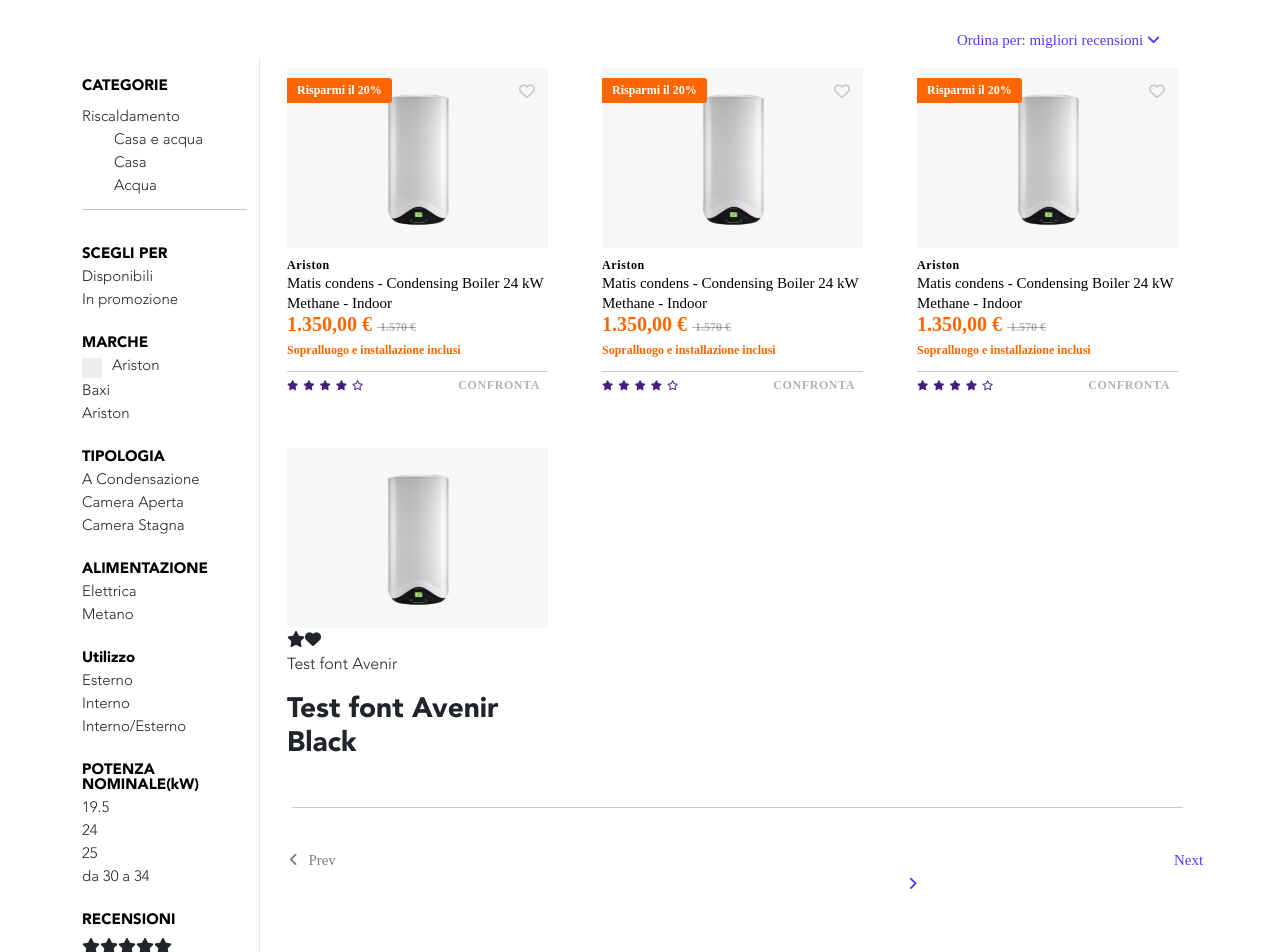
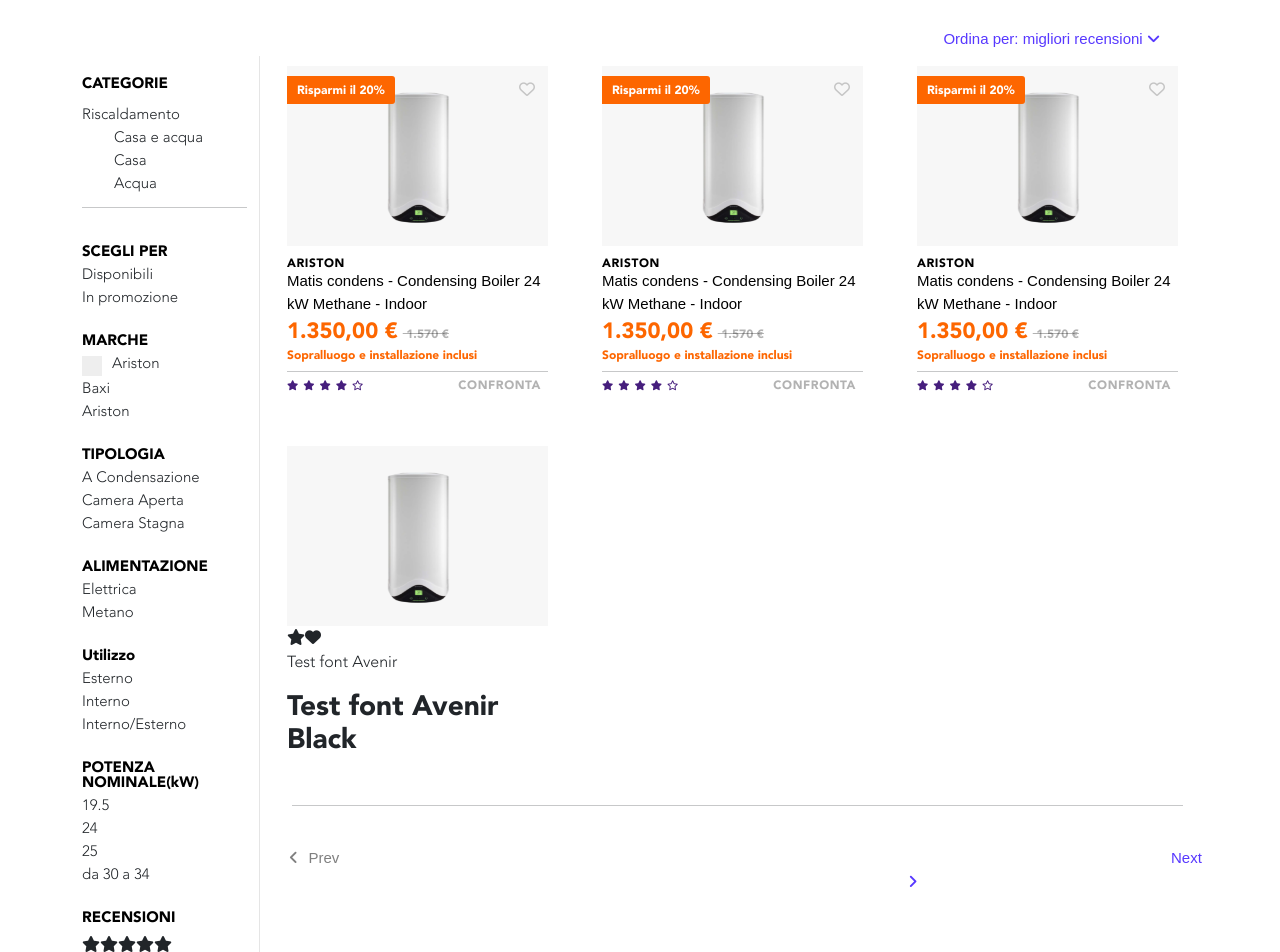
Before and after one commit to Daurelian/frontend-test-master, a React (Create React App) app: page / in a window 1280 px wide. Shown: the top 952 px of the page. Built offline with nearby package versions, Linux system fonts and the light colour scheme.

Commit message:
sistemazione font

```diff
--- a/src/App.js
+++ b/src/App.js
@@ -66,7 +66,7 @@
               <img src={boiler} alt="Boiler_Image" className="image_product" />
               <i class="far fa-heart prefer_product"></i>
               <span className="alert_product">Risparmi il 20%</span>
-              <h5 className="title_product">Ariston</h5>
+              <h5 className="title_product">ARISTON</h5>
               <p className="description_product">
                 Matis condens - Condensing Boiler 24 kW Methane - Indoor
               </p>
@@ -90,7 +90,7 @@
               <img src={boiler} alt="Boiler_Image" />
               <i class="far fa-heart prefer_product"></i>
               <span className="alert_product">Risparmi il 20%</span>
-              <h5 className="title_product">Ariston</h5>
+              <h5 className="title_product">ARISTON</h5>
               <p className="description_product">
                 Matis condens - Condensing Boiler 24 kW Methane - Indoor
               </p>
@@ -113,7 +113,7 @@
               <img src={boiler} alt="Boiler_Image" />
               <i class="far fa-heart prefer_product"></i>
               <span className="alert_product">Risparmi il 20%</span>
-              <h5 className="title_product">Ariston</h5>
+              <h5 className="title_product">ARISTON</h5>
               <p className="description_product">
                 Matis condens - Condensing Boiler 24 kW Methane - Indoor
               </p>
--- a/src/styles/index.scss
+++ b/src/styles/index.scss
@@ -54,7 +54,8 @@
 
 .order_for {
   text-align: right;
-  font: normal normal normal 15px/20px Avenir;
+  font-family: "Avenir-Book", Arial, Helvetica, sans-serif;
+  font-size: 15px;
   letter-spacing: 0px;
   color: #5738ff;
   opacity: 1;
@@ -95,25 +96,27 @@
   opacity: 1;
   letter-spacing: 0px;
   color: #ffffff;
-  font: normal normal 900 12px/15px Avenir;
+  font-family: "Avenir-Black", Arial, Helvetica, sans-serif;
+  font-size: 12px;
   padding: 5px 10px;
   text-align: left;
 }
 
 .title_product {
   text-align: left;
-  font: normal normal 900 12px/15px Avenir;
+  font-family: "Avenir-Black", Arial, Helvetica, sans-serif;
+  font-size: 12px;
   letter-spacing: 0.6px;
   color: #000000;
   opacity: 1;
   margin-top: 10px;
   margin-bottom: 0px;
-  font-weight: bold;
 }
 
 .description_product {
   text-align: left;
-  font: normal normal normal 15px/20px Avenir;
+  font-family: "Avenir-Book", Arial, Helvetica, sans-serif;
+  font-size: 15px;
   letter-spacing: 0px;
   color: #000000;
   opacity: 1;
@@ -122,7 +125,8 @@
 
 .price_product {
   text-align: left;
-  font: normal normal 900 20px/22px Avenir;
+  font-family: "Avenir-Black", Arial, Helvetica, sans-serif;
+  font-size: 22px;
   letter-spacing: 0px;
   color: #fd6600;
   opacity: 1;
@@ -130,7 +134,8 @@
 
 .sale_product {
   text-align: left;
-  font: normal normal 900 12px/15px Avenir;
+  font-family: "Avenir-Black", Arial, Helvetica, sans-serif;
+  font-size: 12px;
   letter-spacing: 0px;
   color: #0000004d;
   opacity: 1;
@@ -151,7 +156,8 @@
 
 .information_product {
   text-align: left;
-  font: normal normal 900 12px/25px Avenir;
+  font-family: "Avenir-Black", Arial, Helvetica, sans-serif;
+  font-size: 12px;
   letter-spacing: 0px;
   color: #fd6600;
   opacity: 1;
@@ -164,7 +170,8 @@
 
 .confront {
   text-align: right;
-  font: normal normal 900 12px/25px Avenir;
+  font-family: "Avenir-Black", Arial, Helvetica, sans-serif;
+  font-size: 12px;
   letter-spacing: 0.6px;
   color: #0000004d;
   opacity: 1;
@@ -183,7 +190,8 @@
 
 .page_prev {
   text-align: left;
-  font: normal normal normal 15px/20px Avenir;
+  font-family: "Avenir-Book", Arial, Helvetica, sans-serif;
+  font-size: 15px;
   letter-spacing: 0px;
   color: #00000080;
   opacity: 1;
@@ -192,11 +200,12 @@
 
 .page_next {
   text-align: right;
-  font: normal normal normal 15px/20px Avenir;
+  font-family: "Avenir-Book", Arial, Helvetica, sans-serif;
+  font-size: 15px;
   letter-spacing: 0px;
   color: #5738ff;
   opacity: 1;
-  margin-left: 276px;
+  margin-left: 273px;
 }
 
 .page_icon_prev {
@@ -249,7 +258,7 @@
 /* On mouse-over, add a grey background color */
 //.checkmark:hover input ~ .checkmark {
 //  background-color: rgb(128, 128, 128);
- // z-index: 20;
+// z-index: 20;
 //}
 
 /* When the checkbox is checked, add a blue background */
```
